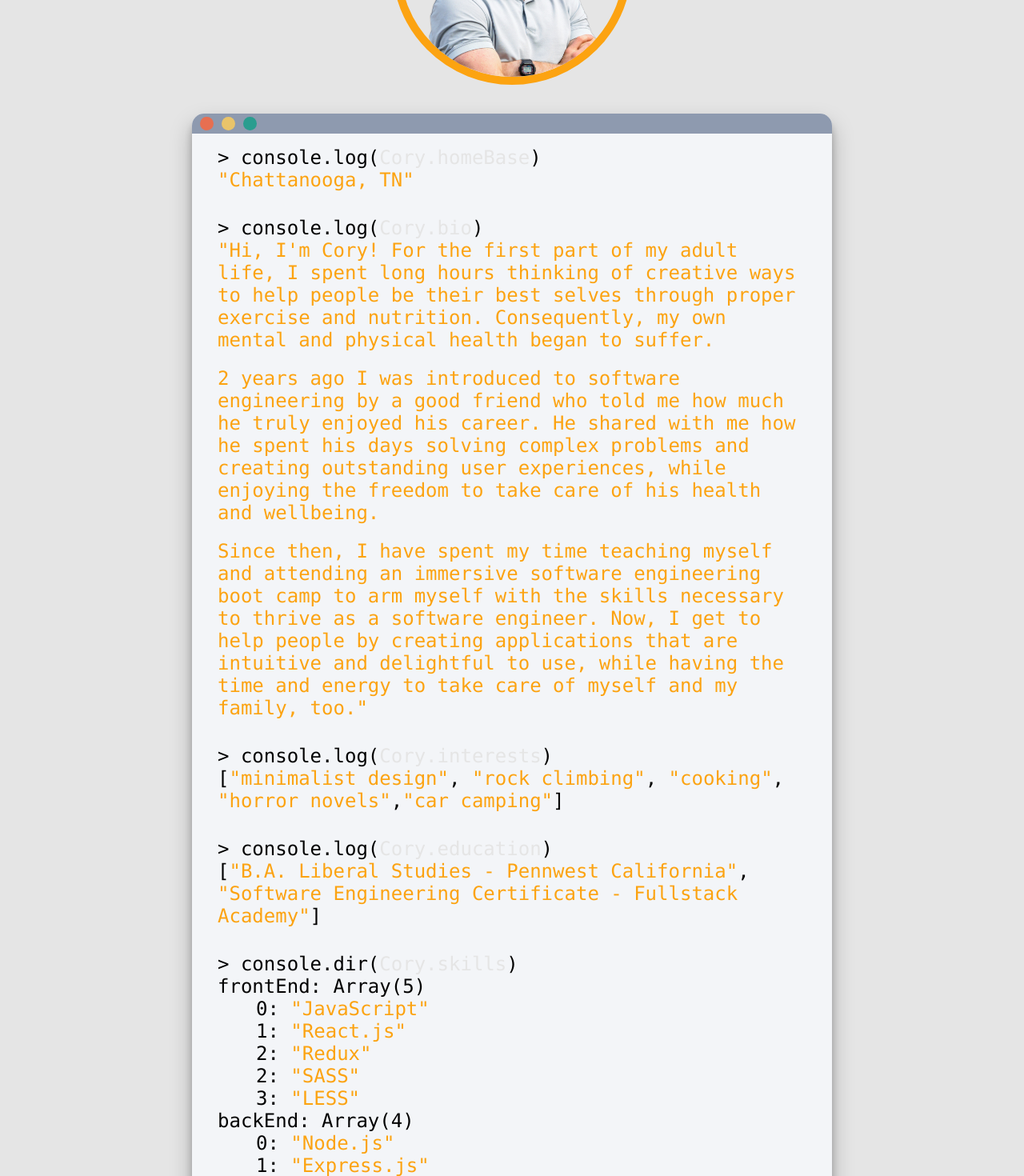
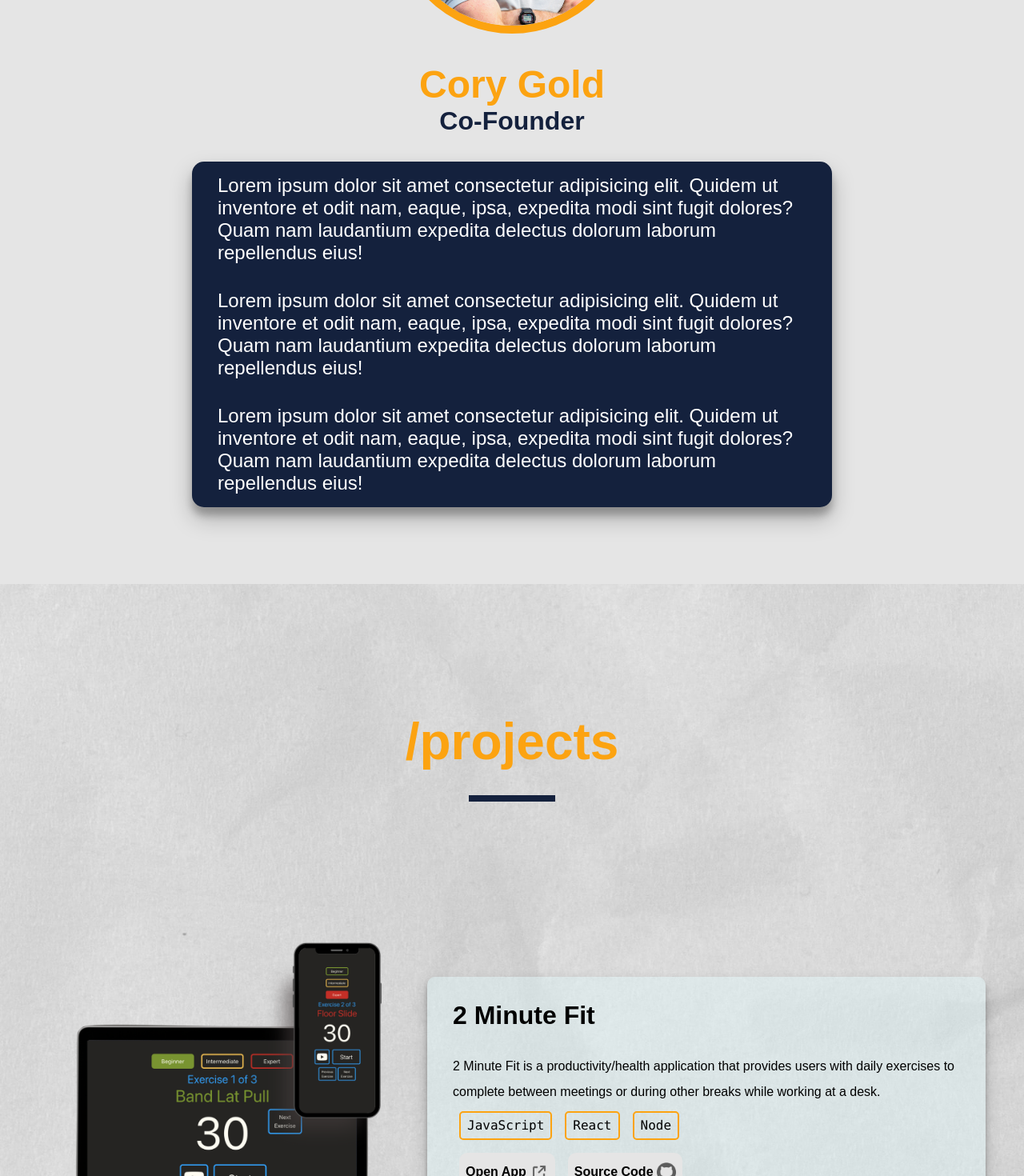
Before and after one commit to corumgold/Gold-Standard, a React (Create React App) app: page / in a window 1280 px wide. Shown: the part 1330-2800 px from the top of the page at 80% size. Built offline with nearby package versions, Linux system fonts and the light colour scheme; a web font is replaced by a local one.

Commit message:
Update about me

```diff
--- a/less/components/about.less
+++ b/less/components/about.less
@@ -17,68 +17,25 @@
   }
 }
 
-#about-me-code {
-  background-color: @off-white;
-  border-radius: 15px 15px 5px 5px;
+#about-me-block {
+  background-color: @secondary-text-color;
+  border-radius: 15px;
   box-shadow: rgba(0, 0, 0, 0.25) 0px 14px 28px,
     rgba(0, 0, 0, 0.22) 0px 10px 10px;
-}
-
-#about-me-header {
-  background-color: @screen-color;
-  height: 25px;
-  border-radius: 15px 15px 0px 0px;
-  display: flex;
-  align-items: center;
-}
-
-.circle {
-  width: 17px;
-  height: 17px;
-  border-radius: 100%;
-  background-color: #2a9d8f;
-  margin-left: 10px;
-}
-
-.circle:nth-last-of-type(2) {
-  background-color: #e9c46a;
-}
-.circle:nth-last-of-type(3) {
-  background-color: #e76f51;
 }
 
 .about-me-entry {
   padding: 1rem 2rem;
   font-size: @extra-small-text;
+  color: @primary-color;
   max-width: 800px;
   flex: 1 1 0;
   @media screen and (max-width: 768px) {
-    font-size: @ultra-small-text;
+    // font-size: @ultra-small-text;
   }
   @media screen and (max-width: 480px) {
     font-size: 0.8rem;
   }
-}
-
-.about-me-query {
-  .codeFont();
-}
-
-.about-me-response,
-.about-me-array {
-  .codeFont();
-}
-
-.array-item {
-  text-indent: 3rem;
-  .codeFont();
-  list-style-type: none;
-}
-
-.array-item span,
-.about-me-response span {
-  .codeFont();
-  color: @accent-color;
 }
 
 .bio {
@@ -86,27 +43,21 @@
   margin-top: 20px;
 }
 
-#console-log {
-  .codeFont();
-  color: @secondary-color;
-}
-
 .home-projects h4 {
   align-self: center;
   padding-top: 4rem;
 }
 
-.about-me h4 {
+.about-me h3 {
   font-size: @large-text;
   color: @accent-color;
-  .codeFont();
-  margin-bottom: 2em;
+  margin-bottom: 1em;
   @media screen and (max-width: 800px), screen and (max-height: 400px) {
     font-size: @medium-text;
   }
 }
 
-.about-me h4:after {
+.about-me h3:after {
   content: " ";
   border: 4px solid @secondary-text-color;
   display: block;
@@ -114,3 +65,22 @@
   margin-top: 30px;
   width: 100px;
 }
+
+.about-me h4 {
+  font-size: @medium-text;
+  color: @accent-color;
+  .flexCenter();
+  @media screen and (max-width: 800px), screen and (max-height: 400px) {
+    font-size: @small-text;
+  }
+}
+
+.about-me h5 {
+  font-size: @small-text;
+  color: @secondary-text-color;
+  .flexCenter();
+  margin-bottom: 1em;
+  @media screen and (max-width: 800px), screen and (max-height: 400px) {
+    font-size: @extra-small-text;
+  }
+}
--- a/less/components/hero.less
+++ b/less/components/hero.less
@@ -25,7 +25,6 @@
 
 .intro span {
   color: @accent-color;
-  .codeFont();
   font-size: 0.8em;
 }
 
@@ -74,5 +73,4 @@
 
 h2.big-header {
   color: @accent-color;
-  .codeFont();
 }
--- a/less/components/projects.less
+++ b/less/components/projects.less
@@ -143,7 +143,6 @@
 .home-projects h4 {
   font-size: @large-text;
   color: @accent-color;
-  .codeFont();
   margin-bottom: 2em;
   @media screen and (max-width: 800px), screen and (max-height: 400px) {
     font-size: @medium-text;
--- a/less/tools/mixins.less
+++ b/less/tools/mixins.less
@@ -10,7 +10,3 @@
     justify-content: center;
     flex-direction: column;
   }
-
-  .codeFont {
-    font-family: Monaco, Consolas, Lucida Console, monospace;
-  }
--- a/src/components/AboutMe.js
+++ b/src/components/AboutMe.js
@@ -1,140 +1,35 @@
 import React from "react";
-import { Typewriter } from "react-simple-typewriter";
 
 const AboutMe = () => {
   return (
     <div id="about" className="about-me">
-      <h4>/about_me</h4>
+      <h3>About Us</h3>
       <div className="profile-picture">
         <img
           src={process.env.PUBLIC_URL + "/images/profile-photo.png"}
           alt="profile"
         />
+        <h4>Cory Gold</h4>
+        <h5>Co-Founder</h5>
       </div>
-      <div id="about-me-code">
-        <header id="about-me-header">
-          <div className="circle"></div>
-          <div className="circle"></div>
-          <div className="circle"></div>
-        </header>
+      <div id="about-me-block">
         <div className="about-me-entry">
-          <p className="about-me-query">
-            {"> console.log("}
-            {<span id="console-log">Cory.homeBase</span>}
-            {")"}
-          </p>
-          <p className="about-me-response">{<span>"Chattanooga, TN"</span>}</p>
+          Lorem ipsum dolor sit amet consectetur adipisicing elit. Quidem ut
+          inventore et odit nam, eaque, ipsa, expedita modi sint fugit dolores?
+          Quam nam laudantium expedita delectus dolorum laborum repellendus
+          eius!
         </div>
         <div className="about-me-entry">
-          <p className="about-me-query">
-            {"> console.log("}
-            {<span id="console-log">Cory.bio</span>}
-            {")"}
-          </p>
-          <p className="about-me-response">
-            {
-              <>
-                <span id="bio">
-                  "Hi, I'm Cory! For the first part of my adult life, I spent
-                  long hours thinking of creative ways to help people be their
-                  best selves through proper exercise and nutrition.
-                  Consequently, my own mental and physical health began to
-                  suffer.
-                </span>
-                <span className="bio">
-                  2 years ago I was introduced to software engineering by a good
-                  friend who told me how much he truly enjoyed his career. He
-                  shared with me how he spent his days solving complex problems
-                  and creating outstanding user experiences, while enjoying the
-                  freedom to take care of his health and wellbeing.
-                </span>
-                <span className="bio">
-                  Since then, I have spent my time teaching myself and attending
-                  an immersive software engineering boot camp to arm myself with
-                  the skills necessary to thrive as a software engineer. Now, I
-                  get to help people by creating applications that are intuitive
-                  and delightful to use, while having the time and energy to
-                  take care of myself and my family, too."
-                </span>
-              </>
-            }
-          </p>
+          Lorem ipsum dolor sit amet consectetur adipisicing elit. Quidem ut
+          inventore et odit nam, eaque, ipsa, expedita modi sint fugit dolores?
+          Quam nam laudantium expedita delectus dolorum laborum repellendus
+          eius!
         </div>
         <div className="about-me-entry">
-          <p className="about-me-query">
-            {"> console.log("}
-            {<span id="console-log">Cory.interests</span>}
-            {")"}
-          </p>
-          <p className="about-me-response">
-            [{<span>"minimalist design"</span>}, {<span>"rock climbing"</span>},{" "}
-            {<span>"cooking"</span>}, {<span>"horror novels"</span>},
-            {<span>"car camping"</span>}]
-          </p>
-        </div>
-        <div className="about-me-entry">
-          <p className="about-me-query">
-            {"> console.log("}
-            {<span id="console-log">Cory.education</span>}
-            {")"}
-          </p>
-          <p className="about-me-response">
-            [{<span>"B.A. Liberal Studies - Pennwest California"</span>},{" "}
-            {
-              <span>
-                "Software Engineering Certificate - Fullstack Academy"
-              </span>
-            }
-            ]
-          </p>
-        </div>
-        <div className="about-me-entry">
-          <p className="about-me-query">
-            {"> console.dir("}
-            {<span id="console-log">Cory.skills</span>}
-            {")"}
-          </p>
-          <p className="about-me-array">frontEnd: Array(5)</p>
-          <ul>
-            <li className="array-item">0: {<span>"JavaScript"</span>}</li>
-            <li className="array-item">1: {<span>"React.js"</span>}</li>
-            <li className="array-item">2: {<span>"Redux"</span>}</li>
-            <li className="array-item">2: {<span>"SASS"</span>}</li>
-            <li className="array-item">3: {<span>"LESS"</span>}</li>
-          </ul>
-          <p className="about-me-array">backEnd: Array(4)</p>
-          <ul>
-            <li className="array-item">0: {<span>"Node.js"</span>}</li>
-            <li className="array-item">1: {<span>"Express.js"</span>}</li>
-            <li className="array-item">2: {<span>"Sequelize.js"</span>}</li>
-            <li className="array-item">2: {<span>"PostgreSQL"</span>}</li>
-          </ul>
-          <p className="about-me-array">other: Array(4)</p>
-          <ul>
-            <li className="array-item">1: {<span>"Git"</span>}</li>
-            <li className="array-item">2: {<span>"NPM"</span>}</li>
-            <li className="array-item">2: {<span>"Agile Workflow"</span>}</li>
-            <li className="array-item">2: {<span>"RESTful APIs"</span>}</li>
-          </ul>
-        </div>
-        <div className="about-me-entry">
-          <p className="about-me-query">
-            {"> console.log("}
-            {<span id="console-log">Cory.nextAdventure</span>}
-            {")"}
-          </p>
-          <p className="about-me-response">{<span>undefined</span>}</p>
-        </div>
-        <div className="about-me-entry">
-          <p className="about-me-query">
-            {"> "}
-            <Typewriter
-              className="about-me-response"
-              words={[""]}
-              cursor
-              cursorStyle="_"
-            />
-          </p>
+          Lorem ipsum dolor sit amet consectetur adipisicing elit. Quidem ut
+          inventore et odit nam, eaque, ipsa, expedita modi sint fugit dolores?
+          Quam nam laudantium expedita delectus dolorum laborum repellendus
+          eius!
         </div>
       </div>
     </div>
--- a/src/styles.css
+++ b/src/styles.css
@@ -8,9 +8,6 @@
   align-items: center;
   justify-content: center;
   flex-direction: column;
-}
-.codeFont {
-  font-family: Monaco, Consolas, Lucida Console, monospace;
 }
 .hero {
   display: flex;
@@ -42,7 +39,6 @@
 }
 .intro span {
   color: #fca311;
-  font-family: Monaco, Consolas, Lucida Console, monospace;
   font-size: 0.8em;
 }
 @keyframes fadeIn {
@@ -96,7 +92,6 @@
 }
 h2.big-header {
   color: #fca311;
-  font-family: Monaco, Consolas, Lucida Console, monospace;
 }
 .about-me {
   background-color: #e5e5e5;
@@ -117,94 +112,75 @@ h2.big-header {
     width: 250px;
   }
 }
-#about-me-code {
-  background-color: #f3f5f8;
-  border-radius: 15px 15px 5px 5px;
+#about-me-block {
+  background-color: #14213d;
+  border-radius: 15px;
   box-shadow: rgba(0, 0, 0, 0.25) 0px 14px 28px, rgba(0, 0, 0, 0.22) 0px 10px 10px;
-}
-#about-me-header {
-  background-color: #8e9aaf;
-  height: 25px;
-  border-radius: 15px 15px 0px 0px;
-  display: flex;
-  align-items: center;
-}
-.circle {
-  width: 17px;
-  height: 17px;
-  border-radius: 100%;
-  background-color: #2a9d8f;
-  margin-left: 10px;
-}
-.circle:nth-last-of-type(2) {
-  background-color: #e9c46a;
-}
-.circle:nth-last-of-type(3) {
-  background-color: #e76f51;
 }
 .about-me-entry {
   padding: 1rem 2rem;
   font-size: 1.5rem;
+  color: #ffffff;
   max-width: 800px;
   flex: 1 1 0;
 }
 @media screen and (max-width: 768px) {
-  .about-me-entry {
-    font-size: 1rem;
-  }
 }
 @media screen and (max-width: 480px) {
   .about-me-entry {
     font-size: 0.8rem;
   }
 }
-.about-me-query {
-  font-family: Monaco, Consolas, Lucida Console, monospace;
-}
-.about-me-response,
-.about-me-array {
-  font-family: Monaco, Consolas, Lucida Console, monospace;
-}
-.array-item {
-  text-indent: 3rem;
-  font-family: Monaco, Consolas, Lucida Console, monospace;
-  list-style-type: none;
-}
-.array-item span,
-.about-me-response span {
-  font-family: Monaco, Consolas, Lucida Console, monospace;
-  color: #fca311;
-}
 .bio {
   display: block;
   margin-top: 20px;
-}
-#console-log {
-  font-family: Monaco, Consolas, Lucida Console, monospace;
-  color: #e5e5e5;
 }
 .home-projects h4 {
   align-self: center;
   padding-top: 4rem;
 }
-.about-me h4 {
+.about-me h3 {
   font-size: 4rem;
   color: #fca311;
-  font-family: Monaco, Consolas, Lucida Console, monospace;
-  margin-bottom: 2em;
+  margin-bottom: 1em;
 }
 @media screen and (max-width: 800px), screen and (max-height: 400px) {
-  .about-me h4 {
+  .about-me h3 {
     font-size: 3rem;
   }
 }
-.about-me h4:after {
+.about-me h3:after {
   content: " ";
   border: 4px solid #14213d;
   display: block;
   margin: 0 auto;
   margin-top: 30px;
   width: 100px;
+}
+.about-me h4 {
+  font-size: 3rem;
+  color: #fca311;
+  display: flex;
+  align-items: center;
+  justify-content: center;
+}
+@media screen and (max-width: 800px), screen and (max-height: 400px) {
+  .about-me h4 {
+    font-size: 2rem;
+  }
+}
+.about-me h5 {
+  font-size: 2rem;
+  color: #14213d;
+  display: flex;
+  align-items: center;
+  justify-content: center;
+  margin-bottom: 1em;
+}
+@media screen and (max-width: 800px), screen and (max-height: 400px) {
+  .about-me h5 {
+    font-size: 1.5rem;
+  }
 }
 .home-projects {
   display: flex;
@@ -359,7 +335,6 @@ h2.big-header {
 .home-projects h4 {
   font-size: 4rem;
   color: #fca311;
-  font-family: Monaco, Consolas, Lucida Console, monospace;
   margin-bottom: 2em;
 }
 @media screen and (max-width: 800px), screen and (max-height: 400px) {
```
